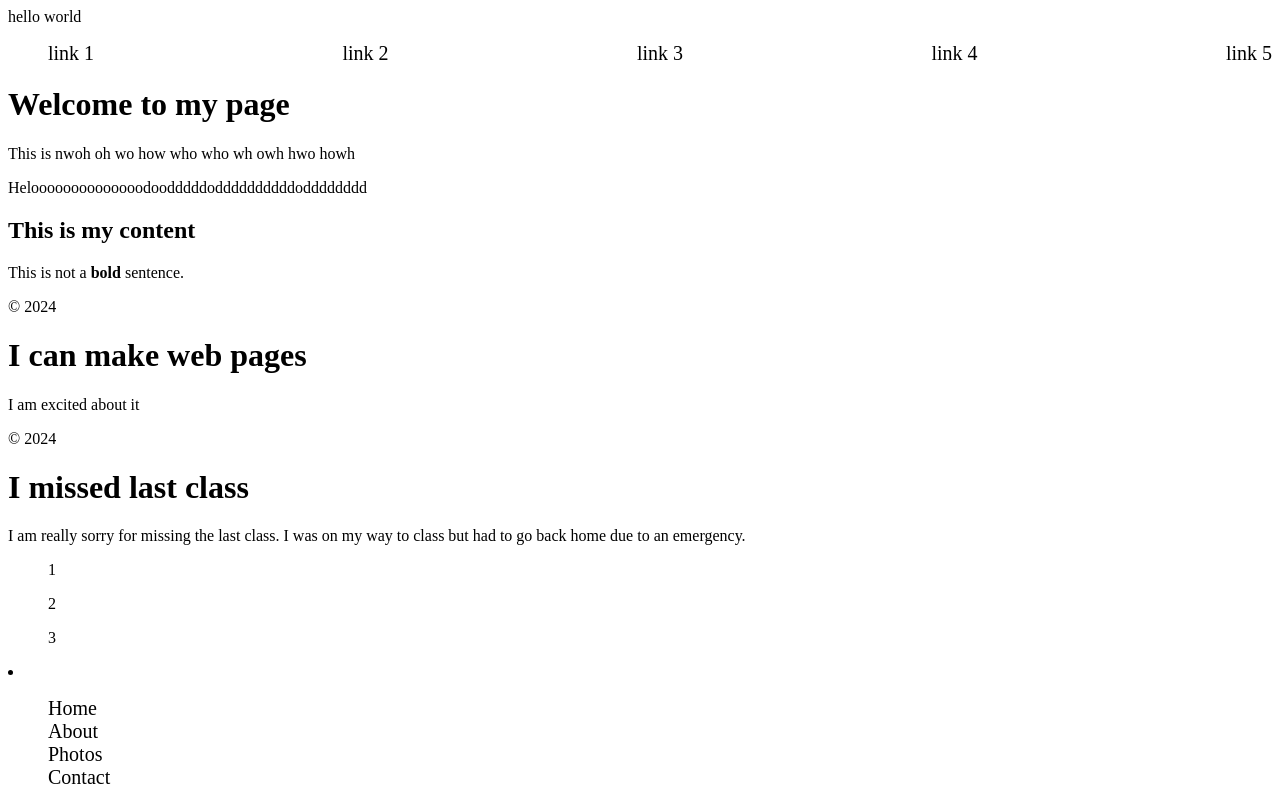
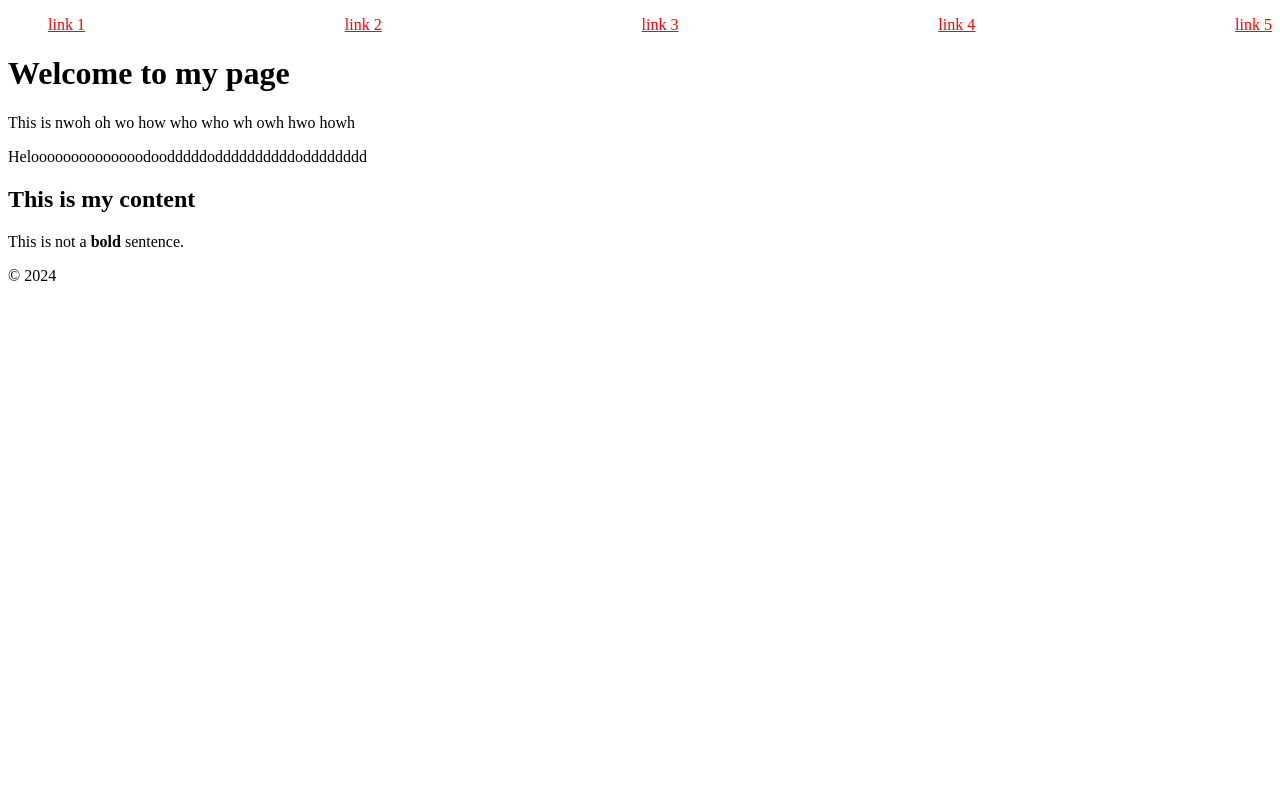
Before and after one commit to ShakirQarar/Foundations2024, a plain HTML site: page index.html in a window 1280 px wide. Drawn offline with Linux system fonts and the light colour scheme.

Commit message:
2/7/2024

```diff
--- a/index.html
+++ b/index.html
@@ -1,4 +1,3 @@
-hello world
 <!DOCTYPE html>
 <html>
   <head>
@@ -61,75 +60,3 @@ ol {
 
   </body>
 </html>
-
-<!DOCTYPE html>
-<html>
-  <head>
-    <meta charset="UTF-8">
-    <meta name="viewport" content="width=devive-width, initial-scale=1.5">
-    <title>My First Assigment</title>
-  </head>
-  <body>
-    <main>
-      <h1>I can make web pages</h1>
-      <p> I am excited about it</p>
-    </main>
-    <footer>&copy; 2024</footer>
-  </body>
-</html>
-<!DOCTYPE html>
-<html>
-  <head>
-    <meta charset="UTF-8">
-    <meta name="viewport" content="width=device-width, initial-scale=1.0">
-    <title>My second assignment</title>
-
-  </head>
-
-  <body>
-    <h1>I missed last class</h1>
-    <p> I am really sorry for missing the last class. I was on my way to class but had to go back home due to an emergency.</p>
-
-    <ul>1</ul>
-    <ul>2</ul>
-    <ul>3</ul>
-    <nav>
-        <li><a href="https://www.youtube.com/"></a></li>
-    </nav>
-  </body>
-</html>
-<!DOCTYPE html>
-<html>
-  <head>
-    <meta charset="UTF-8">
-    <meta name="viewport" content="width=device-width, initial-scale=1.0">
-  </head>
-</html><title>My Third assignment</title>
-<body>
-  <nav>
-    <ul>
-      <li><a href="#">Home</a></li>
-      <li><a href="#">About</a></li>
-      <li><a href="#">Photos</a></li>
-      <li><a href="#">Contact</a></li>
-    </ul>
-  </nav>
-
-
-</body>
-<style>
-  a {
-    text-decoration: none;
-    color: black;
-    font-size: 20px;
-
-  }
-  ul {
-    list-style: none;
-
-  }
-  a:hover {
-    color: blue;
-
-  }
-</style>
--- /dev/null
+++ b/spec.html
@@ -0,0 +1,20 @@
+<!DOCTYPE html>
+<html lang="en">
+<head>
+    <meta charset="UTF-8">
+    <meta name="viewport" content="width=device-width, initial-scale=1.0">
+    <title>Document</title>
+    <link rel="stylesheet" href="style.css">
+</head>
+
+<body>
+    <nav>
+        <ul>
+          <li><a href="#">Home</a></li>
+          <li><a href="#">About</a></li>
+          <li><a href="#">Photos</a></li>
+          <li><a href="#">Contact</a></li>
+        </ul>
+      </nav>
+</body>
+</html>
--- /dev/null
+++ b/style.css
@@ -0,0 +1,15 @@
+
+a {
+    text-decoration: none;
+    color: black;
+    font-size: 20px;
+
+  }
+  ul {
+    list-style: none;
+
+  }
+  a:hover {
+    color: blue;
+
+  }
```
Also changed, not shown: 2 other files.
